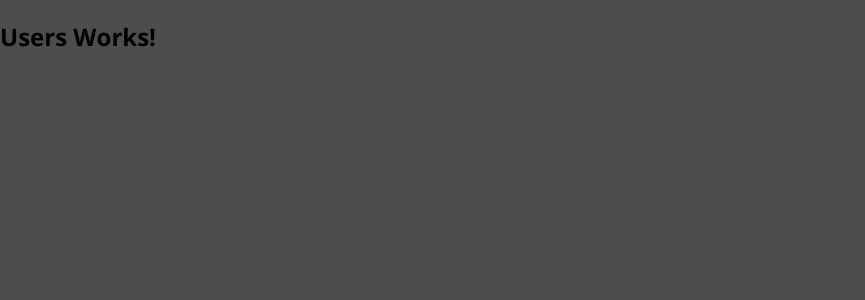
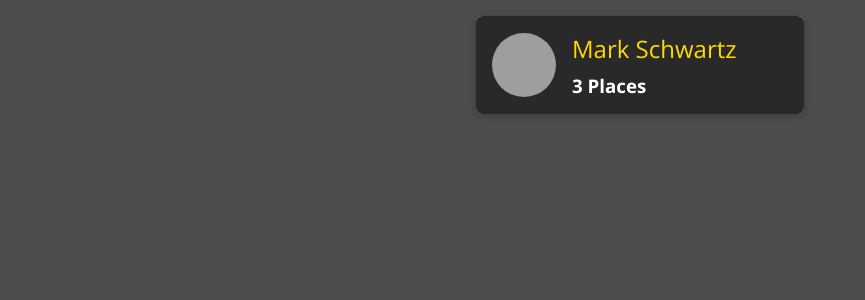
Before and after one commit to Cr0ckyy/MERNStack, a React (Create React App) app: page / in a window 1280 px wide. Shown: the top 300 px of the page, without its empty margins (0-865 px from the left). Built offline with nearby package versions, Linux system fonts and the light colour scheme; grey boxes are pictures that could not be loaded.

Commit message:
Added shared UI components. Passing data by props. RouterLinks

```diff
--- /dev/null
+++ b/src/shared/components/UIElements/Avatar.css
@@ -0,0 +1,15 @@
+.avatar {
+  width: 100%;
+  height: 100%;
+  display: flex;
+  justify-content: center;
+  align-items: center;
+}
+
+.avatar img {
+  display: block;
+  border-radius: 50%;
+  width: 100%;
+  height: 100%;
+  object-fit: cover;
+}
--- /dev/null
+++ b/src/shared/components/UIElements/Avatar.js
@@ -0,0 +1,17 @@
+import React from 'react';
+
+import './Avatar.css';
+
+const Avatar = props => {
+  return (
+    <div className={`avatar ${props.className}`} style={props.style}>
+      <img
+        src={props.image}
+        alt={props.alt}
+        style={{ width: props.width, height: props.width }}
+      />
+    </div>
+  );
+};
+
+export default Avatar;
--- /dev/null
+++ b/src/shared/components/UIElements/Card.css
@@ -0,0 +1,9 @@
+.card {
+  position: relative;
+  margin: 0;
+  box-shadow: 0 2px 8px rgba(0, 0, 0, 0.26);
+  border-radius: 6px;
+  padding: 1rem;
+  overflow: hidden;
+  background: white;
+}
--- /dev/null
+++ b/src/shared/components/UIElements/Card.js
@@ -0,0 +1,13 @@
+import React from 'react';
+
+import './Card.css';
+
+const Card = props => {
+  return (
+    <div className={`card ${props.className}`} style={props.style}>
+      {props.children}
+    </div>
+  );
+};
+
+export default Card;
--- /dev/null
+++ b/src/user/components/UserItem.css
@@ -0,0 +1,49 @@
+.user-item {
+  margin: 1rem;
+  width: calc(45% - 2rem);
+  min-width: 17.5rem;
+}
+
+.user-item a {
+  display: flex;
+  align-items: center;
+  width: 100%;
+  height: 100%;
+  text-decoration: none;
+  padding: 1rem;
+  color: white;
+  background: #292929;
+}
+
+.user-item a:hover,
+.user-item a:active {
+  background: #ffd900;
+}
+
+.user-item__content {
+  padding: 0;
+}
+
+.user-item__image {
+  width: 4rem;
+  height: 4rem;
+  margin-right: 1rem;
+}
+
+.user-item__info h2 {
+  font-size: 1.5rem;
+  margin: 0 0 0.5rem 0;
+  font-weight: normal;
+  color: #ffd900;
+}
+
+.user-item:hover h2,
+.user-item:active h2,
+.user-item:hover h3,
+.user-item:active h3 {
+  color: #292929;
+}
+
+.user-item__info h3 {
+  margin: 0;
+}
--- /dev/null
+++ b/src/user/components/UserItem.js
@@ -0,0 +1,28 @@
+import React from "react";
+import { Link } from "react-router-dom";
+
+import Avatar from "../../shared/components/UIElements/Avatar";
+import Card from "../../shared/components/UIElements/Card";
+import "./UserItem.css";
+
+const UserItem = (props) => {
+  return (
+    <li className="user-item">
+        <Card className="user-item__content">
+          <Link to={`/${props.id}/places`}>
+            <div className="user-item__image">
+              <Avatar image={props.image} alt={props.name} />
+            </div>
+            <div className="user-item__info">
+              <h2>{props.name}</h2>
+              <h3>
+                {props.placeCount} {props.placeCOunt === 1 ? "Place" : "Places"}
+              </h3>
+            </div>
+          </Link>
+        </Card>
+    </li>
+  );
+};
+
+export default UserItem;
--- /dev/null
+++ b/src/user/components/UsersList.css
@@ -0,0 +1,10 @@
+.users-list {
+    list-style: none;
+    margin: 0 auto;
+    padding: 0;
+    width: 90%;
+    max-width: 50rem;
+    display: flex;
+    justify-content: center;
+    flex-wrap: wrap;
+  }
--- /dev/null
+++ b/src/user/components/UsersList.js
@@ -0,0 +1,30 @@
+import React from "react";
+
+import "./UsersList.css";
+import UserItem from "./UserItem";
+
+const UsersList = (props) => {
+  if (props.items.length === 0) {
+    return (
+      <div className="center">
+        <h2>No users found.</h2>
+      </div>
+    );
+  }
+
+  return (
+    <ul className="users-list">
+      {props.items.map((user) => (
+        <UserItem
+          key={user.id}
+          id={user.id}
+          image={user.image}
+          name={user.name}
+          placeCount={user.places}
+        />
+      ))}
+    </ul>
+  );
+};
+
+export default UsersList;
--- a/src/user/pages/Users.js
+++ b/src/user/pages/Users.js
@@ -1,7 +1,19 @@
-import React from 'react';
+import React from "react";
+
+import UsersList from "../components/UsersList";
 
 const Users = () => {
-    return <h2>Users Works!</h2>;
+  const USERS = [
+    {
+      id: "u1",
+      name: "Mark Schwartz",
+      image:
+        "https://i.guim.co.uk/img/static/sys-images/Guardian/Pix/pictures/2013/5/29/1369827994288/Aaron-Swartz-internet-act-010.jpg?width=300&quality=45&auto=format&fit=max&dpr=2&s=39bf4220cbb52d69de6a240c63a21193",
+      places: 3,
+    },
+  ];
+
+  return <UsersList items={USERS} />;
 };
 
 export default Users;
```
